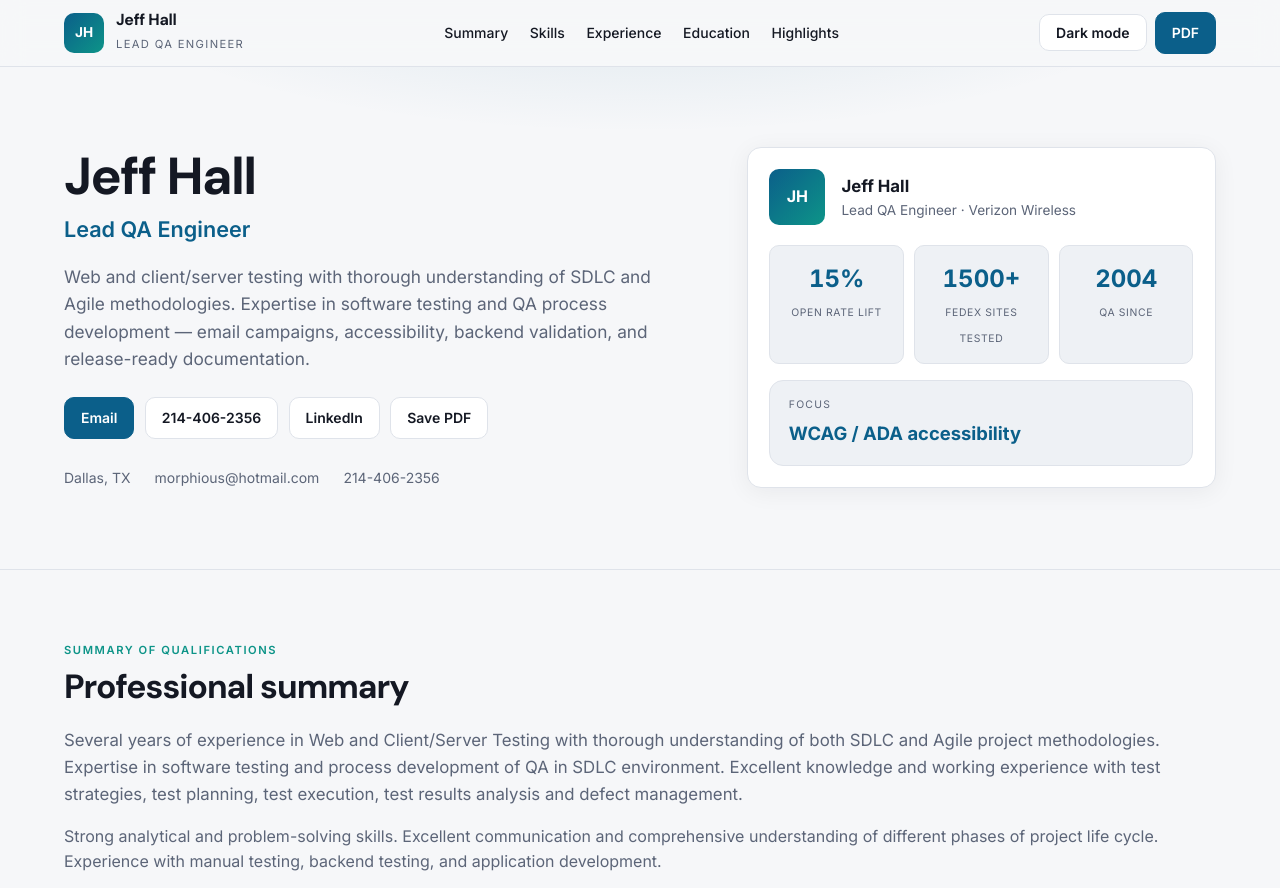
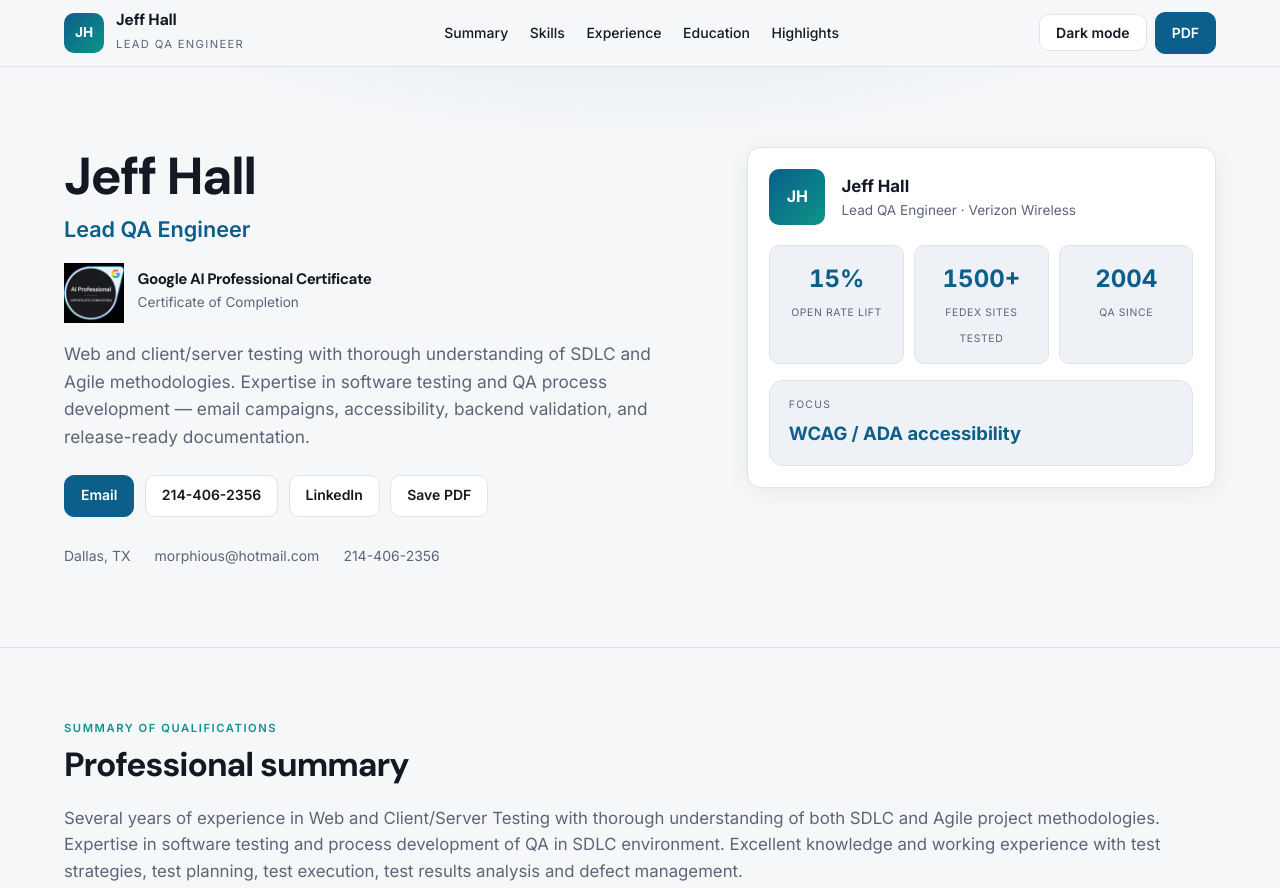
Before and after one commit to jeffh214/resume, a plain HTML site: page index.html in a window 1280 px wide. Shown: the top 888 px of the page. Drawn offline with Linux system fonts and the light colour scheme.

Commit message:
Add Google AI Professional Certificate badge to the hero.

```diff
--- a/index.html
+++ b/index.html
@@ -61,6 +61,19 @@
         <div>
           <h1>Jeff Hall</h1>
           <p class="hero-role">Lead QA Engineer</p>
+          <div class="cert-badge-row cert-badge-row--hero">
+            <img
+              class="cert-badge"
+              src="images/google-ai-professional-certificate.png"
+              alt="Google AI Professional Certificate Completion Badge"
+              width="72"
+              height="72"
+            />
+            <div>
+              <h3 class="cert-badge-title">Google AI Professional Certificate</h3>
+              <p class="cert-badge-meta">Certificate of Completion</p>
+            </div>
+          </div>
           <p class="hero-lede">Web and client/server testing with thorough understanding of SDLC and Agile methodologies. Expertise in software testing and QA process development — email campaigns, accessibility, backend validation, and release-ready documentation.</p>
           <div class="hero-actions no-print">
             <a class="btn btn-primary" href="mailto:morphious@hotmail.com">Email</a>
--- a/styles/resume-site.css
+++ b/styles/resume-site.css
@@ -857,6 +857,47 @@
   }
 }
 
+.cert-badge-row {
+  display: flex;
+  align-items: center;
+  gap: 0.85rem;
+  margin-top: 1.5rem;
+}
+
+.cert-badge-row--hero {
+  margin: 0.85rem 0 1.1rem;
+}
+
+.cert-badge {
+  width: 4.5rem;
+  height: auto;
+  flex-shrink: 0;
+  display: block;
+}
+
+.cert-badge-row--hero .cert-badge {
+  width: 3.75rem;
+}
+
+.cert-badge-title {
+  font-size: 1rem;
+  margin: 0 0 0.2rem;
+}
+
+.cert-badge-row--hero .cert-badge-title {
+  font-size: 0.95rem;
+}
+
+.cert-badge-meta {
+  margin: 0;
+  color: var(--muted);
+  font-size: 0.9rem;
+}
+
+.cert-badge-row--hero .cert-badge-meta {
+  font-size: 0.85rem;
+}
+
 .note-box {
   font-size: 0.88rem;
   color: var(--muted);
@@ -1377,6 +1418,24 @@
     font-size: 9.5pt !important;
   }
 
+  .cert-badge-row {
+    margin-top: 0.35rem !important;
+    gap: 0.5rem !important;
+  }
+
+  .cert-badge {
+    width: 2.75rem !important;
+  }
+
+  .cert-badge-title {
+    font-size: 10pt !important;
+    margin: 0 0 0.05rem !important;
+  }
+
+  .cert-badge-meta {
+    font-size: 9.5pt !important;
+  }
+
   .site-footer {
     padding-top: 0.15rem !important;
     text-align: left !important;
```
Also changed, not shown: resume.html (+14 -1 lines), images/google-ai-professional-certificate.png (added).
